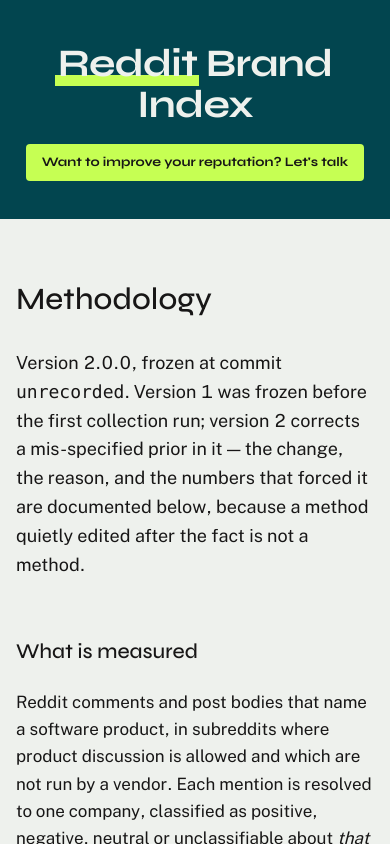
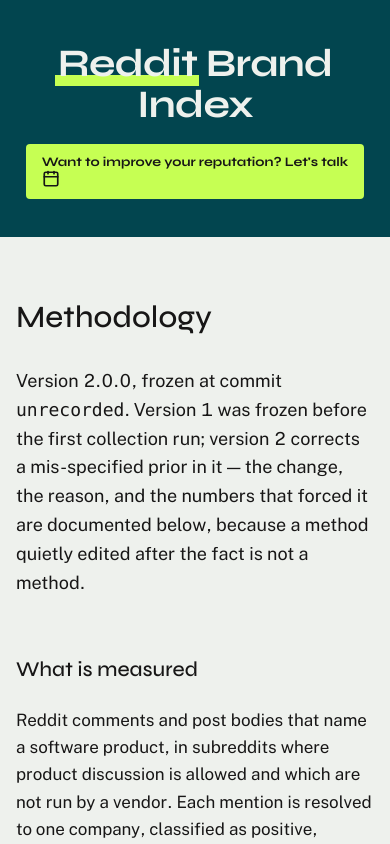
Before and after one commit to Empact-Partners/reddit-index, a Next.js app: page /methodology in a window 390 px wide. Shown: the top 844 px of the page. Built offline with nearby package versions, Linux system fonts and the light colour scheme; no server answers.

Commit message:
Masthead CTA: Lucide calendar icon
lucide-react Calendar (the shadcn icon set) right of the label, 18px at
stroke 2.25, inline-flex with the two-line copy; breakpoint re-measured to
1180 for the wider button. Geometry verified at 7 viewports.

Co-Authored-By: Claude Fable 5 <noreply@anthropic.com>

```diff
--- a/app/globals.css
+++ b/app/globals.css
@@ -232,7 +232,9 @@
     right: var(--gutter);
     top: 50%;
     transform: translateY(-50%);
-    display: inline-block;
+    display: inline-flex;
+    align-items: center;
+    gap: 10px;
     background: var(--virtual-goal);
     color: var(--space-black);
     font-family: var(--font-syne);
@@ -242,16 +244,22 @@
     text-decoration: none;
     padding: 11px 16px;
     border-radius: 4px;
-    max-width: 200px;
-    text-align: center;
+    max-width: 232px;
+    text-align: left;
   }
   .masthead-cta:hover {
     background: color-mix(in srgb, var(--virtual-goal) 82%, #fff);
   }
+  .cta-cal {
+    flex: none;
+    width: 18px;
+    height: 18px;
+    stroke-width: 2.25;
+  }
   /* The display-size title is wide: the pinned button collides with it well
-     above tablet widths (measured overlap at 1024), so it drops into the flow
-     early. */
-  @media (max-width: 1140px) {
+     above tablet widths (measured overlap at 1024; re-measured after the
+     calendar icon widened the button), so it drops into the flow early. */
+  @media (max-width: 1180px) {
     .masthead-cta {
       position: static;
       transform: none;
--- a/app/layout.tsx
+++ b/app/layout.tsx
@@ -1,5 +1,6 @@
 import type { Metadata } from "next";
 import Link from "next/link";
+import { Calendar } from "lucide-react";
 import { syne, publicSans } from "./fonts";
 import { VentureFooter } from "@/components/site/venture-footer";
 import { IS_PROVISIONAL } from "@/lib/site-stage";
@@ -46,7 +47,8 @@ export default function RootLayout({ children }: { children: React.ReactNode })
             target="_blank"
             rel="noopener"
           >
-            Want to improve your reputation? Let&apos;s talk
+            <span>Want to improve your reputation? Let&apos;s talk</span>
+            <Calendar className="cta-cal" aria-hidden focusable="false" />
           </a>
         </header>
         <main className="container-site">{children}</main>
```
